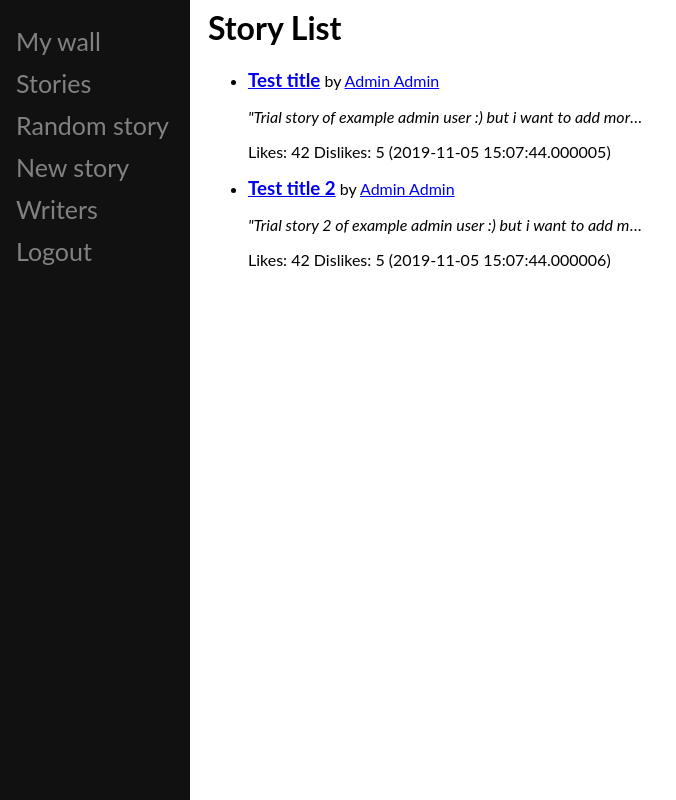
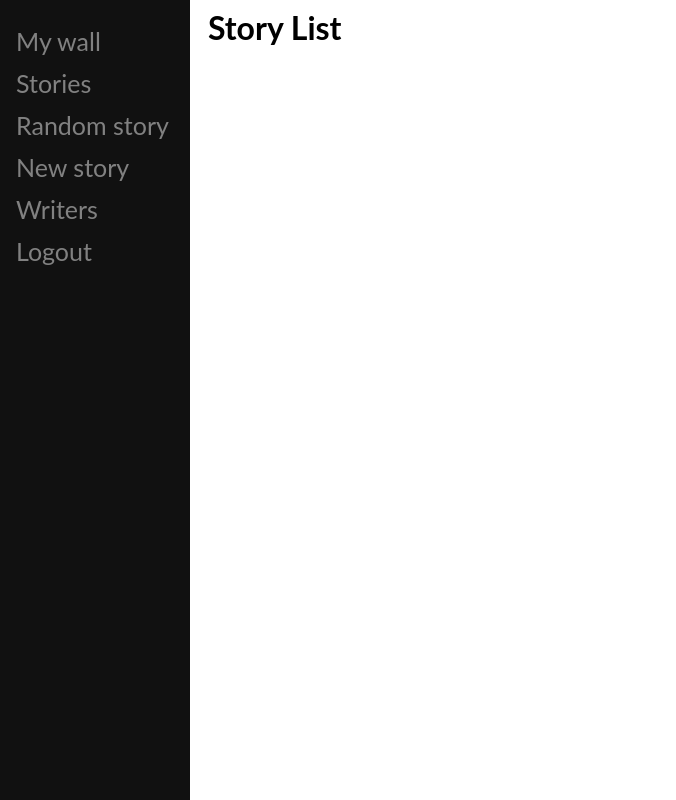
Before and after one commit to sduoase/STAR_DICES, a Flask app: page / in a window 1280 px wide. Shown: the whole page, without its empty margins (0-676 px from the left). Run offline with Flask 2, Linux system fonts and the light colour scheme; a user stored in the database is signed in; data comes from the database, SQL or seed files in the repository.

Commit message:
Add some checks for unpublished stories in each API

```diff
--- a/monolith/templates/mywall.html
+++ b/monolith/templates/mywall.html
@@ -9,7 +9,7 @@
     <ul>
         <li>
             <h3 style="display: inline;"> <a href="/story/{{story.id}}">{{story.title}}</a></h3>
-            <p style="display: inline;">Posted on ({{story.date}})</p>
+            <p style="display: inline;">Posted on ({{story.date.date()}})</p>
             <p style="white-space: nowrap;overflow: hidden; text-overflow: ellipsis; max-width: 400px;"><i>"{{story.text}}"</i></p>
             <p>Likes: {{story.likes}} Dislikes: {{story.dislikes}} </p>
         </li>
--- a/monolith/templates/navigation.html
+++ b/monolith/templates/navigation.html
@@ -52,7 +52,7 @@ body {
   <a href="/my_wall">My wall</a>
   <a href="/">Stories</a>
   <a href="/random_story">Random story</a>
-  <a href="/new_story">New story</a>
+  <a href="/stories/new_story">New story</a>
   <a href="/users">Writers</a>
   <a href="/logout">Logout</a>
   {%endif%}
--- a/monolith/templates/new_story.html
+++ b/monolith/templates/new_story.html
@@ -1,5 +1,6 @@
 <html>
-
+{% extends "navigation.html" %}
+{% block content %}
 <body>
   <h1>Create a new story</h1>
   <form action="" method="POST">
@@ -15,5 +16,5 @@
     </fieldset>
   </form>
 </body>
-
+{% endblock %}
 </html>
--- a/monolith/templates/stories.html
+++ b/monolith/templates/stories.html
@@ -9,7 +9,7 @@
             <h3 style="display: inline;"> <a href="/story/{{story.id}}">{{story.title}}</a></h3>
             <p style="display: inline;">by <a href="/wall/{{story.author_id}}">{{story.author.firstname}} {{story.author.lastname}}</a></p>
             <p style="white-space: nowrap;overflow: hidden; text-overflow: ellipsis; max-width: 400px;"><i>"{{story.text}}"</i></p>
-            <p>Likes: {{story.likes}} Dislikes: {{story.dislikes}} ({{story.date}})</p>
+            <p>Likes: {{story.likes}} Dislikes: {{story.dislikes}} ({{story.date.date()}})</p>
         </li>
     {% endfor %}
     </ul>
--- a/monolith/templates/story.html
+++ b/monolith/templates/story.html
@@ -12,7 +12,7 @@
         <p style="word-wrap: break-word; max-width: 600;"><i>{{story.text}}</i></p>
         <p>Likes: {{story.likes}} <a href="{{url}}{{story.id}}/like">Like it!</a> <a href="{{url}}{{story.id}}/remove_like">Remove your like</a></p>
         <p>Dislikes: {{story.dislikes}} <a href="{{url}}{{story.id}}/dislike">Dislike it!</a> <a href="{{url}}{{story.id}}/remove_dislike">Remove your dislike</a></p>
-        <p>Published on {{story.date}}</p>
+        <p>Published on {{story.date.date()}}</p>
         {% if story.author_id == current_user.id %}
         <a href="{{story.id}}/delete">Delete</a>
         {%endif%}
--- a/monolith/templates/wall.html
+++ b/monolith/templates/wall.html
@@ -15,7 +15,7 @@
         <ul>
             <li>
                 <h3 style="display: inline;"> <a href="/story/{{story.id}}">{{story.title}}</a></h3>
-                <p style="display: inline;">Posted on ({{story.date}})</p>
+                <p style="display: inline;">Posted on ({{story.date.date()}})</p>
                 <p style="white-space: nowrap;overflow: hidden; text-overflow: ellipsis; max-width: 400px;"><i>"{{story.text}}"</i></p>
                 <p>Likes: {{story.likes}} Dislikes: {{story.dislikes}} </p>
             </li>
--- a/monolith/templates/write_story.html
+++ b/monolith/templates/write_story.html
@@ -1,4 +1,6 @@
 <html>
+{% extends "navigation.html" %}
+{% block content %}
 <style>
     .d_button {
         /* Draft button */
@@ -39,9 +41,9 @@
 
         <textarea rows="30" cols="120" name="text">{{text}}</textarea>
         <br><br>
-        <button class="d_button" type="submit" name="store_story" value="0">Store</button>
+        <button class="d_button" type="submit" name="store_story" value="0">Save and exit</button>
         <button class="c_button" type="submit" name="store_story" value="1">Publish</button>
     </form>
 </body>
-
+{% endblock %}
 </html>
--- a/monolith/views/stories.py
+++ b/monolith/views/stories.py
@@ -13,7 +13,7 @@ stories = Blueprint('stories', __name__)
 def _stories(message=''):
     if current_user.is_anonymous:
         return redirect("/login", code=302)
-    allstories = db.session.query(Story)
+    allstories = db.session.query(Story).filter_by(published=1)
     return render_template("stories.html", message=message, stories=allstories,
                             url="/story/")
 
@@ -23,6 +23,8 @@ def _story(story_id, message=''):
     story = Story.query.filter_by(id=story_id).first()
     if story is None:
         message = 'Story not found'
+    if story.author_id != current_user.id:
+        abort(401)
     return render_template("story.html", message=message, story=story,
                            url="/story/", current_user=current_user)
 
@@ -44,10 +46,9 @@ def _delete_story(story_id):
 @stories.route('/random_story')
 @login_required
 def _random_story(message=''):
-    story = Story.query.order_by(func.random()).first()
+    story = Story.query.filter(Story.author_id != current_user.id).filter_by(published=1).order_by(func.random()).first()
     if story is None:
-        # Should not happen.
-        message = 'Something went wrong'
+        message = 'Ooops.. No random story for you!'
     return render_template("story.html", message=message, story=story,
                            url="/story/", current_user=current_user)
 
@@ -175,5 +176,7 @@ def write_story(story_id):
 
         if story.published == 1:
             return redirect("../story/"+str(story.id), code=302)
+        elif story.published == 0:
+            return redirect("../", code=302)
 
     return render_template("/write_story.html", theme=story.theme, outcome=story.rolls_outcome, title=story.title, text=story.text, message="")
--- a/monolith/views/users.py
+++ b/monolith/views/users.py
@@ -13,7 +13,7 @@ def _users():
     users = db.session.query(User)
     data= []
     for user in users:
-        story=db.session.query(Story).filter(Story.author_id == user.id).order_by(Story.date.desc()).first()
+        story=db.session.query(Story).filter(Story.author_id == user.id).filter_by(published=1).order_by(Story.date.desc()).first()
         data.append((user, story))
     return render_template("users.html", data=data)
 
@@ -30,7 +30,7 @@ def wall(author_id):
     if author is None:
         abort(404)
 
-    stories = Story.query.filter_by(author_id = author_id)
+    stories = db.session.query(Story).filter(Story.author_id == author_id).filter_by(published=1)
     return render_template("wall.html", stories=stories, author=author,
                             current_user=current_user, alreadyFollowing = isFollowing(author_id, current_user.id))
 
```
